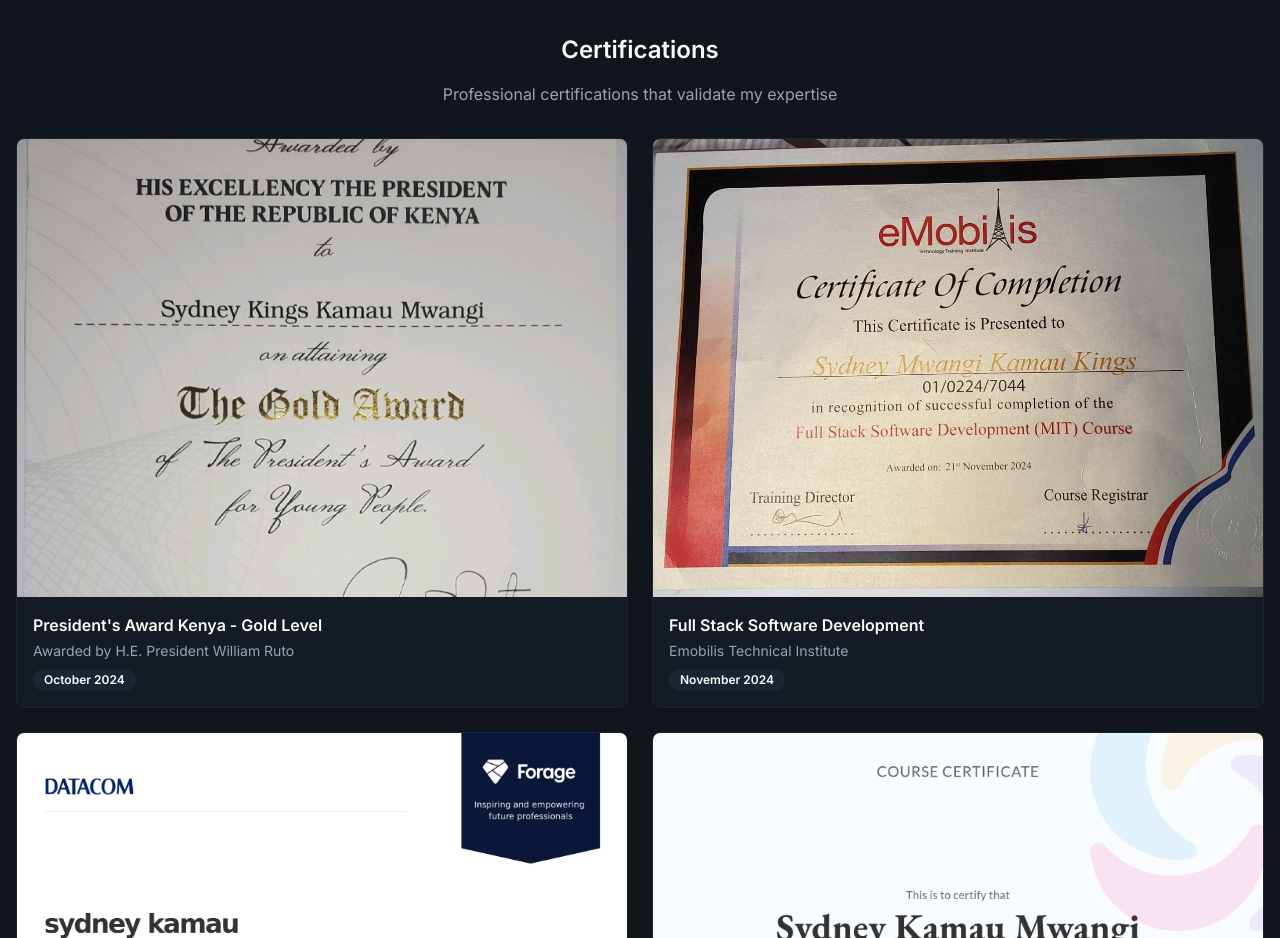
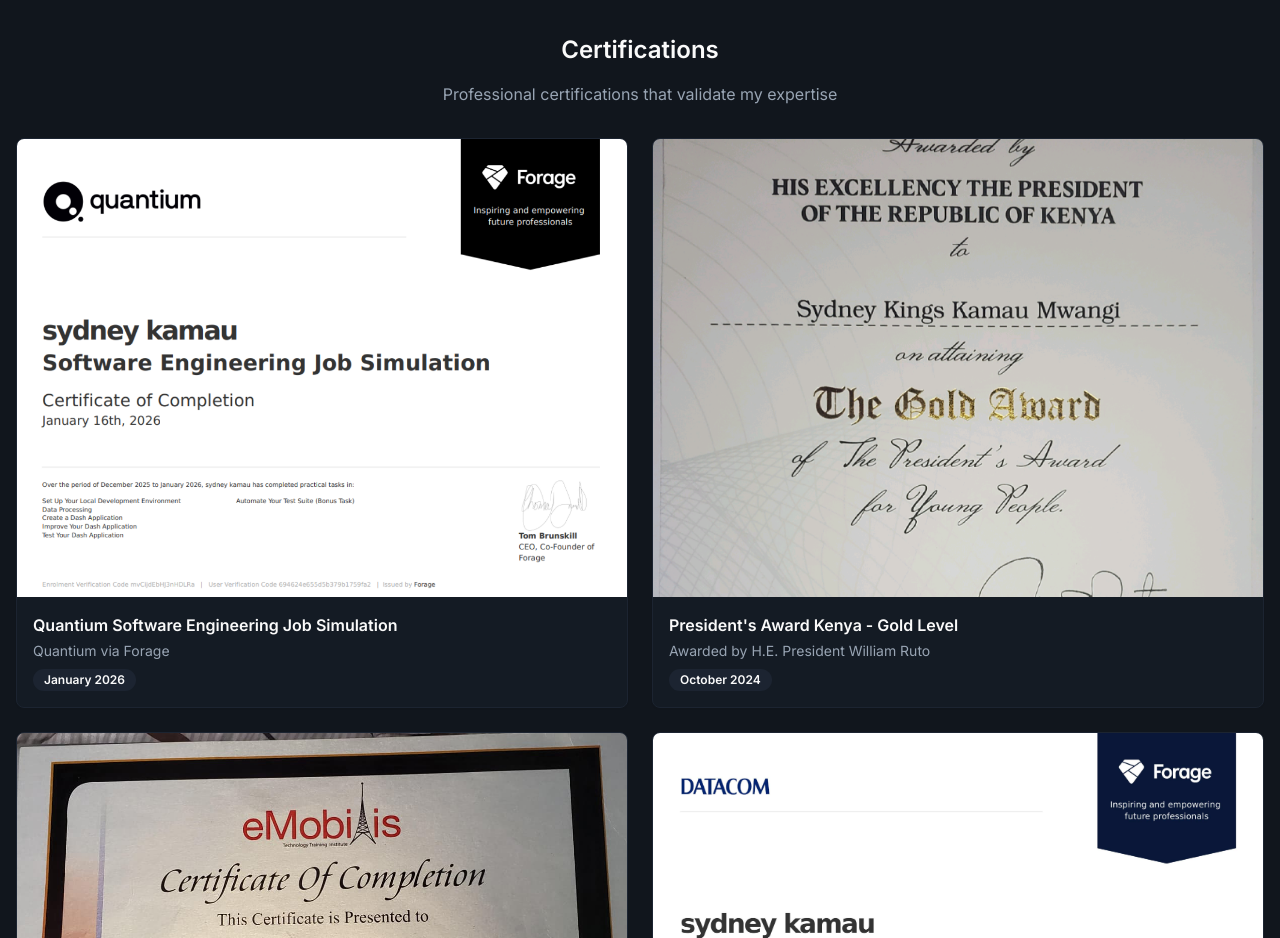
Before and after one commit to surturn/sydney-forge-ai, a React (Vite) app: page /skills in a window 1280 px wide. Shown: the part 1500-2438 px from the top of the page. Built offline with nearby package versions, Linux system fonts and the light colour scheme; the HTML template or start-up script is replaced by a standard one.

Commit message:
feat: update new quantum certification

```diff
--- a/src/pages/Skills.tsx
+++ b/src/pages/Skills.tsx
@@ -203,6 +203,13 @@
           <div className="grid md:grid-cols-2 gap-6">
             {[
               {
+                name: "Quantium Software Engineering Job Simulation",
+                image: "/certificates/quantium-cert.png",
+                issuer: "Quantium via Forage",
+                date: "January 2026",
+                description: "Developed an interactive Dash application for price impact analysis"
+              },
+              {
                 name: "President's Award Kenya - Gold Level",
                 image: "/certificates/President's Award.png",
                 issuer: "Awarded by H.E. President William Ruto",
```
Also changed, not shown: public/certificates/quantium-cert.png (added).
